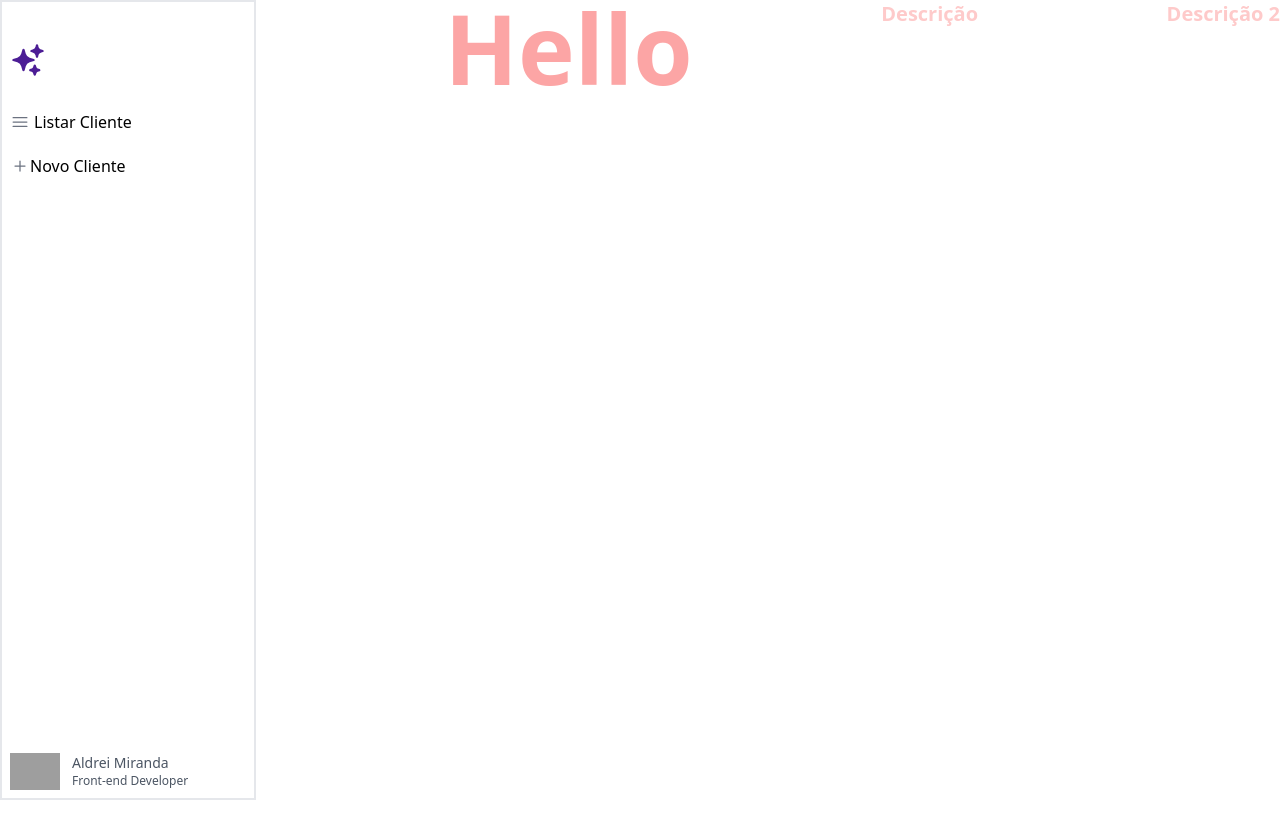
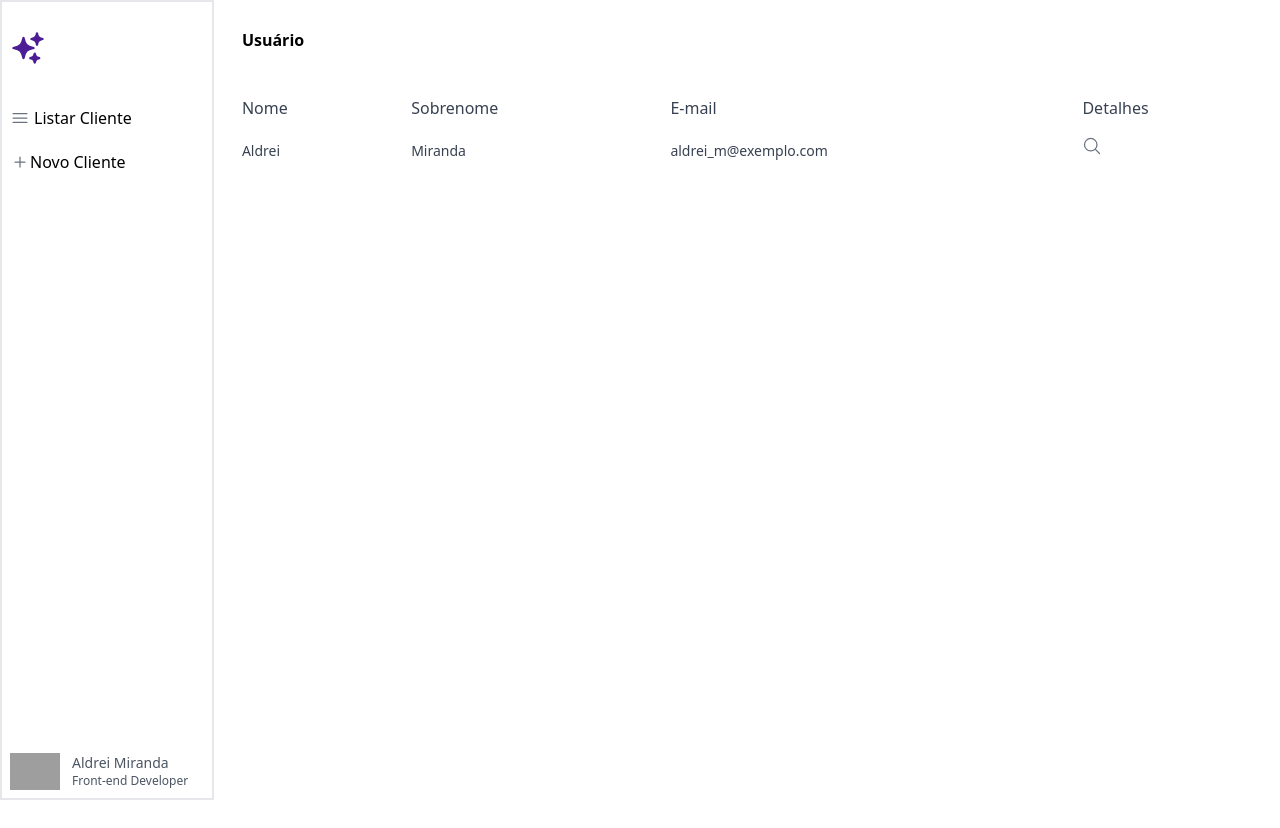
Before and after one commit to AldreiMiranda/registers, a Next.js app: page / in a window 1280 px wide. Before the commit the page ends 800 px from the top, so only its background shows below. Built offline with nearby package versions, Linux system fonts and the light colour scheme; grey boxes are pictures that could not be loaded.

Commit message:
create list component

```diff
--- a/src/modules/index.tsx
+++ b/src/modules/index.tsx
@@ -5,12 +5,14 @@ import { Bars3Icon } from "@heroicons/react/24/outline";
 import { PlusSmallIcon } from "@heroicons/react/24/outline";
 import { SparklesIcon } from "@heroicons/react/24/solid";
 
+import { List } from "../ui/list";
+
 export function Home() {
   return (
-    <div className="w-full h-full flex flex-row justify-between">
-      <div className="flex flex-col justify-between h-full w-1/5 border-solid border-2 border-gray-200">
-        <div className="mt-5 ">
-          <div className="py-5 px-2">
+    <div className="w-full h-full flex flex-row  ">
+      <div className="flex flex-col justify-between h-full w-1/5 border-solid border-2 border-gray-200 ">
+        <div className=" ">
+          <div className="py-7 px-2">
             <SparklesIcon className="h-9 w-9 text-violet-900" />
           </div>
           <div className=" hover:bg-gray-200 active:bg-gray-300 p-2 flex items-center">
@@ -39,11 +41,9 @@ export function Home() {
           </div>
         </div>
       </div>
-      <h1 className="text-red-300 hover:text-blue-300 transition-all text-8xl font-bold">
-        Hello
-      </h1>
-      <p className="text-red-200 text-xl font-semibold">Descrição</p>
-      <p className="text-red-200 text-xl font-semibold">Descrição 2</p>
+      <div className="w-full h-full mt-7">
+        <List />
+      </div>
     </div>
   );
 }
--- /dev/null
+++ b/src/ui/list.tsx
@@ -0,0 +1,45 @@
+import React from "react";
+import { MagnifyingGlassIcon } from "@heroicons/react/24/outline";
+
+export const List = () => {
+  return (
+    <>
+      <h1 className="ml-7 font-bold"> Usuário</h1>
+      <div className="table w-full pl-3 mt-9">
+        <div className="table-row-group">
+          <div className="table-row">
+            <div className="table-cell text-gray-700 px-4 py-2 font-medium">
+              Nome
+            </div>
+            <div className="table-cell text-gray-700 px-4 py-2 font-medium">
+              Sobrenome
+            </div>
+            <div className="table-cell text-gray-700 px-4 py-2 font-medium">
+              E-mail
+            </div>
+            <div className="table-cell text-gray-700 px-4 py-2 font-medium">
+              Detalhes
+            </div>
+          </div>
+          <div className="table-row">
+            <div className="table-cell text-gray-700 px-4 py-2 text-sm">
+              Aldrei
+            </div>
+            <div className="table-cell text-gray-700 px-4 py-2 text-sm">
+              Miranda
+            </div>
+            <div className="table-cell text-gray-700 px-4 py-2 text-sm">
+              aldrei_m@exemplo.com
+            </div>
+            <div className="table-cell text-gray-700 px-4 py-2 text-sm">
+              <button>
+                {" "}
+                <MagnifyingGlassIcon className="h-5 w-5 text-gray-500" />{" "}
+              </button>
+            </div>
+          </div>
+        </div>
+      </div>
+    </>
+  );
+};
```
